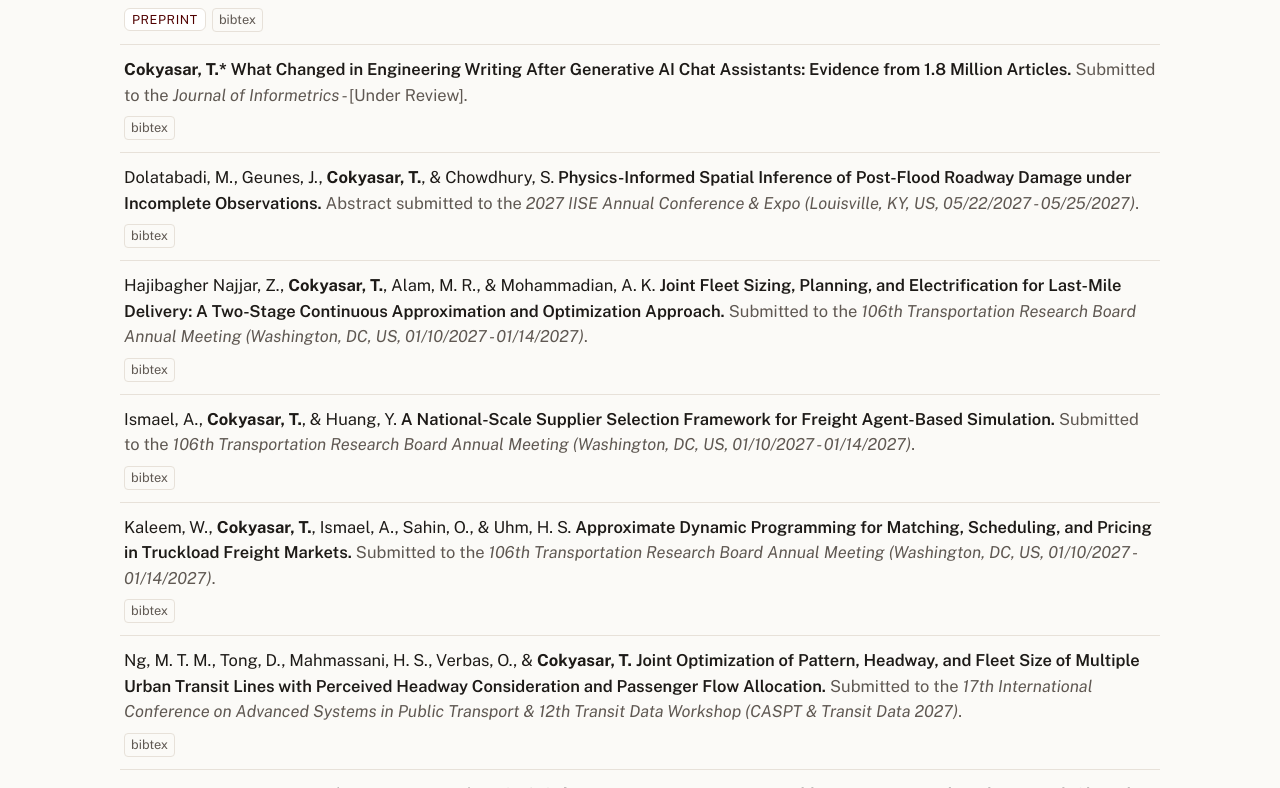
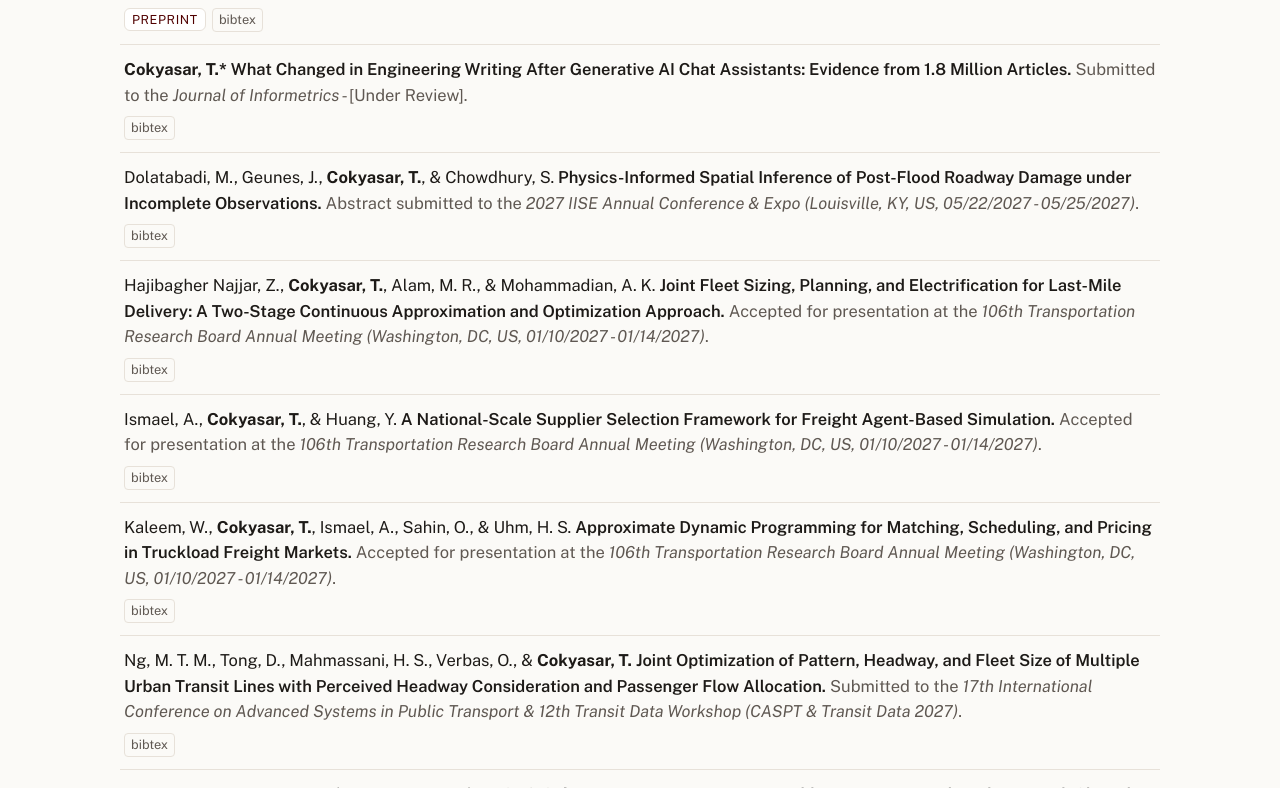
Before and after one commit to tcokyasar44/tcokyasar44.github.io, a plain HTML site: page publications.html in a window 1280 px wide. Shown: the part 4253-5041 px from the top of the page. Drawn offline with Linux system fonts and the light colour scheme.

Commit message:
Website update Mon 11/23/2026 16:47

```diff
--- a/publications.html
+++ b/publications.html
@@ -306,10 +306,10 @@
         <!-- PUBS:wip -->
 <div class="bibbase-local">
 <details class="pub-year" open><summary class="bibbase_group"><span>One day</span> <span class="bibbase_group_count">(22)</span></summary>
-<div class="bibbase_paper"><div class="bibbase_paper_content"><span class="bibbase_paper_author">Alam, M. R., Verbas, O., <strong>Cokyasar, T.</strong>, Bhidya, H., Altman, J., Beck, N., Auld, J., Veiga de Camargo, P., Cook, J., de Souza, F., Nair, G., Uhm, H., &amp; Zill, J.</span> <span class="bibbase_paper_title">Modeling of Mobility and Energy Policies in an Agent-Based Framework: Case Studies for Chicago Region in 2050.</span> <span class="bibbase_note">Submitted to the <em>106th Transportation Research Board Annual Meeting (Washington, DC, US, 01/10/2027 - 01/14/2027)</em>.</span><div class="bibbase_paper_links"><details class="bibtex"><summary>bibtex</summary><pre class="well">@unpublished{Verbas2026E2C,
+<div class="bibbase_paper"><div class="bibbase_paper_content"><span class="bibbase_paper_author">Alam, M. R., Verbas, O., <strong>Cokyasar, T.</strong>, Bhidya, H., Altman, J., Beck, N., Auld, J., Veiga de Camargo, P., Cook, J., de Souza, F., Nair, G., Uhm, H., &amp; Zill, J.</span> <span class="bibbase_paper_title">Modeling of Mobility and Energy Policies in an Agent-Based Framework: Case Studies for Chicago Region in 2050.</span> <span class="bibbase_note">Accepted for presentation at the <em>106th Transportation Research Board Annual Meeting (Washington, DC, US, 01/10/2027 - 01/14/2027)</em>.</span><div class="bibbase_paper_links"><details class="bibtex"><summary>bibtex</summary><pre class="well">@unpublished{Verbas2026E2C,
   title={Modeling of Mobility and Energy Policies in an Agent-Based Framework: Case Studies for {Chicago} Region in 2050.},
   author = {Alam, Md Rakibul and Verbas, Omer and Cokyasar, Taner and Bhidya, Hadi and Altman, Jesse and Beck, Nora and Auld, Joshua and Veiga de Camargo, Pedro and Cook, Jamie and de Souza, Felipe and Nair, Gopindra and Uhm, Hyunseop and Zill, Jan},
-  note = {Submitted to the \textit{106th Transportation Research Board Annual Meeting (Washington, DC, US, 01/10/2027 - 01/14/2027)}}
+  note = {Accepted for presentation at the \textit{106th Transportation Research Board Annual Meeting (Washington, DC, US, 01/10/2027 - 01/14/2027)}}
 }</pre></details></div></div></div>
 <div class="bibbase_paper"><div class="bibbase_paper_content"><span class="bibbase_paper_author">Bazarnovi, S., <strong>Cokyasar, T.</strong>, Verbas, O., &amp; Mohammadian, A.</span> <span class="bibbase_paper_title">Integrated Optimization of Scheduling and Flexible Charging in Mixed Electric-Diesel Urban Transit Bus Systems.</span> <span class="bibbase_note">Submitted to the <em>Transportation Research Part E: Logistics and Transportation Review</em> [Under Review].</span><div class="bibbase_paper_links"><a class="link" href="https://arxiv.org/pdf/2601.11751" target="_blank" rel="noopener">preprint</a> <details class="bibtex"><summary>bibtex</summary><pre class="well">@unpublished{bazar2025afs,
   title={Integrated Optimization of Scheduling and Flexible Charging in Mixed Electric-Diesel Urban Transit Bus Systems.},
@@ -360,20 +360,20 @@
   author = {Dolatabadi, Mohsen and Geunes, Joe and Cokyasar, Taner and Chowdhury, Sudipta},
   note = {Abstract submitted to the \textit{2027 IISE Annual Conference \&amp; Expo (Louisville, KY, US, 05/22/2027 - 05/25/2027)}}
 }</pre></details></div></div></div>
-<div class="bibbase_paper"><div class="bibbase_paper_content"><span class="bibbase_paper_author">Hajibagher Najjar, Z., <strong>Cokyasar, T.</strong>, Alam, M. R., &amp; Mohammadian, A. K.</span> <span class="bibbase_paper_title">Joint Fleet Sizing, Planning, and Electrification for Last-Mile Delivery: A Two-Stage Continuous Approximation and Optimization Approach.</span> <span class="bibbase_note">Submitted to the <em>106th Transportation Research Board Annual Meeting (Washington, DC, US, 01/10/2027 - 01/14/2027)</em>.</span><div class="bibbase_paper_links"><details class="bibtex"><summary>bibtex</summary><pre class="well">@unpublished{Najjar2026,
+<div class="bibbase_paper"><div class="bibbase_paper_content"><span class="bibbase_paper_author">Hajibagher Najjar, Z., <strong>Cokyasar, T.</strong>, Alam, M. R., &amp; Mohammadian, A. K.</span> <span class="bibbase_paper_title">Joint Fleet Sizing, Planning, and Electrification for Last-Mile Delivery: A Two-Stage Continuous Approximation and Optimization Approach.</span> <span class="bibbase_note">Accepted for presentation at the <em>106th Transportation Research Board Annual Meeting (Washington, DC, US, 01/10/2027 - 01/14/2027)</em>.</span><div class="bibbase_paper_links"><details class="bibtex"><summary>bibtex</summary><pre class="well">@unpublished{Najjar2026,
   title={Joint Fleet Sizing, Planning, and Electrification for Last-Mile Delivery: A Two-Stage Continuous Approximation and Optimization Approach.},
   author={Hajibagher Najjar, Zahra and Cokyasar, Taner and Alam, {Md Rakibul} and Mohammadian, Abolfazl Kouros},
-  note = {Submitted to the \textit{106th Transportation Research Board Annual Meeting (Washington, DC, US, 01/10/2027 - 01/14/2027)}}
+  note = {Accepted for presentation at the \textit{106th Transportation Research Board Annual Meeting (Washington, DC, US, 01/10/2027 - 01/14/2027)}}
 }</pre></details></div></div></div>
-<div class="bibbase_paper"><div class="bibbase_paper_content"><span class="bibbase_paper_author">Ismael, A., <strong>Cokyasar, T.</strong>, &amp; Huang, Y.</span> <span class="bibbase_paper_title">A National-Scale Supplier Selection Framework for Freight Agent-Based Simulation.</span> <span class="bibbase_note">Submitted to the <em>106th Transportation Research Board Annual Meeting (Washington, DC, US, 01/10/2027 - 01/14/2027)</em>.</span><div class="bibbase_paper_links"><details class="bibtex"><summary>bibtex</summary><pre class="well">@unpublished{Ismael2027TRB,
+<div class="bibbase_paper"><div class="bibbase_paper_content"><span class="bibbase_paper_author">Ismael, A., <strong>Cokyasar, T.</strong>, &amp; Huang, Y.</span> <span class="bibbase_paper_title">A National-Scale Supplier Selection Framework for Freight Agent-Based Simulation.</span> <span class="bibbase_note">Accepted for presentation at the <em>106th Transportation Research Board Annual Meeting (Washington, DC, US, 01/10/2027 - 01/14/2027)</em>.</span><div class="bibbase_paper_links"><details class="bibtex"><summary>bibtex</summary><pre class="well">@unpublished{Ismael2027TRB,
   title={A National-Scale Supplier Selection Framework for Freight Agent-Based Simulation.},
   author = {Ismael, Abdelrahman and Cokyasar, Taner and Huang, Yantao},
-  note = {Submitted to the \textit{106th Transportation Research Board Annual Meeting (Washington, DC, US, 01/10/2027 - 01/14/2027)}}
+  note = {Accepted for presentation at the \textit{106th Transportation Research Board Annual Meeting (Washington, DC, US, 01/10/2027 - 01/14/2027)}}
 }</pre></details></div></div></div>
-<div class="bibbase_paper"><div class="bibbase_paper_content"><span class="bibbase_paper_author">Kaleem, W., <strong>Cokyasar, T.</strong>, Ismael, A., Sahin, O., &amp; Uhm, H. S.</span> <span class="bibbase_paper_title">Approximate Dynamic Programming for Matching, Scheduling, and Pricing in Truckload Freight Markets.</span> <span class="bibbase_note">Submitted to the <em>106th Transportation Research Board Annual Meeting (Washington, DC, US, 01/10/2027 - 01/14/2027)</em>.</span><div class="bibbase_paper_links"><details class="bibtex"><summary>bibtex</summary><pre class="well">@unpublished{Kaleem2027TRB,
+<div class="bibbase_paper"><div class="bibbase_paper_content"><span class="bibbase_paper_author">Kaleem, W., <strong>Cokyasar, T.</strong>, Ismael, A., Sahin, O., &amp; Uhm, H. S.</span> <span class="bibbase_paper_title">Approximate Dynamic Programming for Matching, Scheduling, and Pricing in Truckload Freight Markets.</span> <span class="bibbase_note">Accepted for presentation at the <em>106th Transportation Research Board Annual Meeting (Washington, DC, US, 01/10/2027 - 01/14/2027)</em>.</span><div class="bibbase_paper_links"><details class="bibtex"><summary>bibtex</summary><pre class="well">@unpublished{Kaleem2027TRB,
   title={Approximate Dynamic Programming for Matching, Scheduling, and Pricing in Truckload Freight Markets.},
   author = {Kaleem, Waquar and Cokyasar, Taner and Ismael, Abdelrahman and Sahin, Olcay and Uhm, Hyun Seop},
-  note = {Submitted to the \textit{106th Transportation Research Board Annual Meeting (Washington, DC, US, 01/10/2027 - 01/14/2027)}}
+  note = {Accepted for presentation at the \textit{106th Transportation Research Board Annual Meeting (Washington, DC, US, 01/10/2027 - 01/14/2027)}}
 }</pre></details></div></div></div>
 <div class="bibbase_paper"><div class="bibbase_paper_content"><span class="bibbase_paper_author">Ng, M. T. M., Tong, D., Mahmassani, H. S., Verbas, O., &amp; <strong>Cokyasar, T.</strong></span> <span class="bibbase_paper_title">Joint Optimization of Pattern, Headway, and Fleet Size of Multiple Urban Transit Lines with Perceived Headway Consideration and Passenger Flow Allocation.</span> <span class="bibbase_note">Submitted to the <em>17th International Conference on Advanced Systems in Public Transport &amp; 12th Transit Data Workshop (CASPT &amp; Transit Data 2027)</em>.</span><div class="bibbase_paper_links"><details class="bibtex"><summary>bibtex</summary><pre class="well">@unpublished{Ng2027CASPT,
   title={Joint Optimization of Pattern, Headway, and Fleet Size of Multiple Urban Transit Lines with Perceived Headway Consideration and Passenger Flow Allocation.},
```
Also changed, not shown: tr/publications.html (+8 -8 lines), 2 other files.
